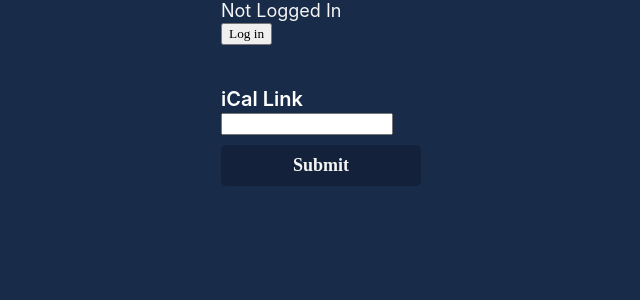
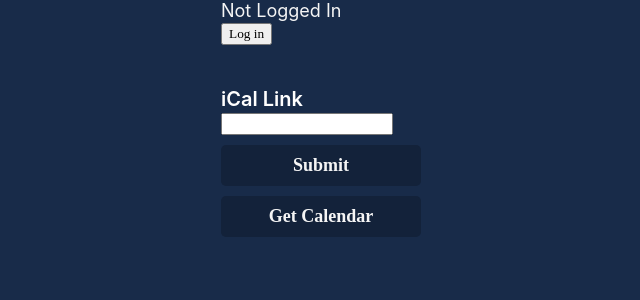
Before and after one commit to jochou02/SDSC, a React (Create React App) app in the folder src/frontend/: page /calendar in a window 1280 px wide. Shown: the top 300 px of the page, without its empty margins (319-959 px from the left). Built offline with nearby package versions, Linux system fonts and the light colour scheme.

Commit message:
Working on Calendar API and page

```diff
--- a/src/frontend/src/pages/Calendar.js
+++ b/src/frontend/src/pages/Calendar.js
@@ -5,7 +5,10 @@ class Calendar extends React.Component {
   constructor(props) {
     super(props);
 
-    this.state = { ical_link: ""};
+    this.state = {
+      ical_link: "",
+      cal: ""
+    };
 
     this.handleSubmit = this.handleSubmit.bind(this);
   }
@@ -22,9 +25,25 @@ class Calendar extends React.Component {
       .then(response => response.json())
       .then((data) => {
         this.setState({ }, () => {
-          console.log(data)})
+          console.log()})
       })
       .catch(console.log)
+  }
+
+  getCalendar() {
+    const headers = {"Content-Type": "application/json"};
+
+    if (localStorage.getItem('auth-token')) {
+        headers["Authorization"] = localStorage.getItem('auth-token');
+    }
+
+    fetch('http://127.0.0.1:8000/schedule/get_schedule/', { headers, })
+        .then(response => response.json())
+        .then((data) => {
+            this.setState({ });
+            console.log(data);
+        })
+    .catch(console.log)
   }
 
   render() {
@@ -43,6 +62,9 @@ class Calendar extends React.Component {
       <br />
 
       <button onClick={this.handleSubmit}>Submit</button>
+      <br />
+
+      <button onClick={this.getCalendar}>Get Calendar</button>
     </>)
   }
 }
```
Also changed, not shown: 1 other file (tests, documents, lock files or other folders).
